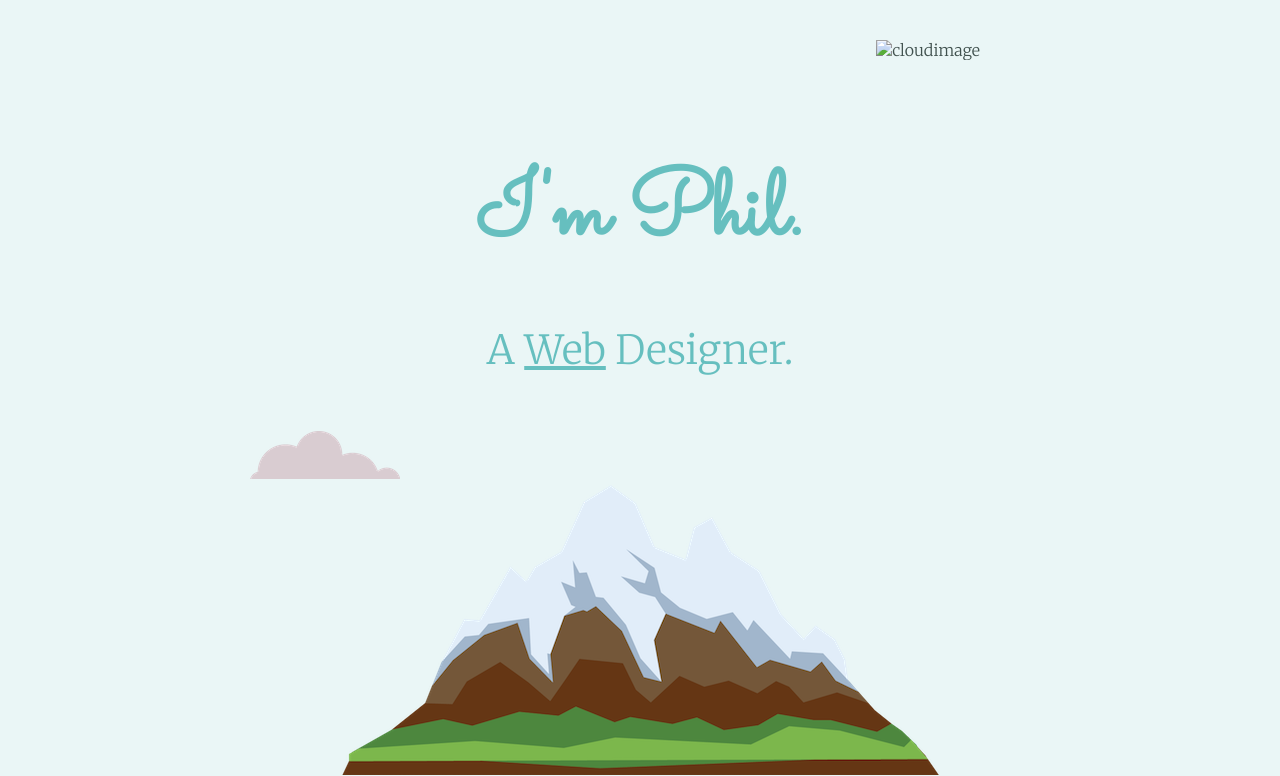
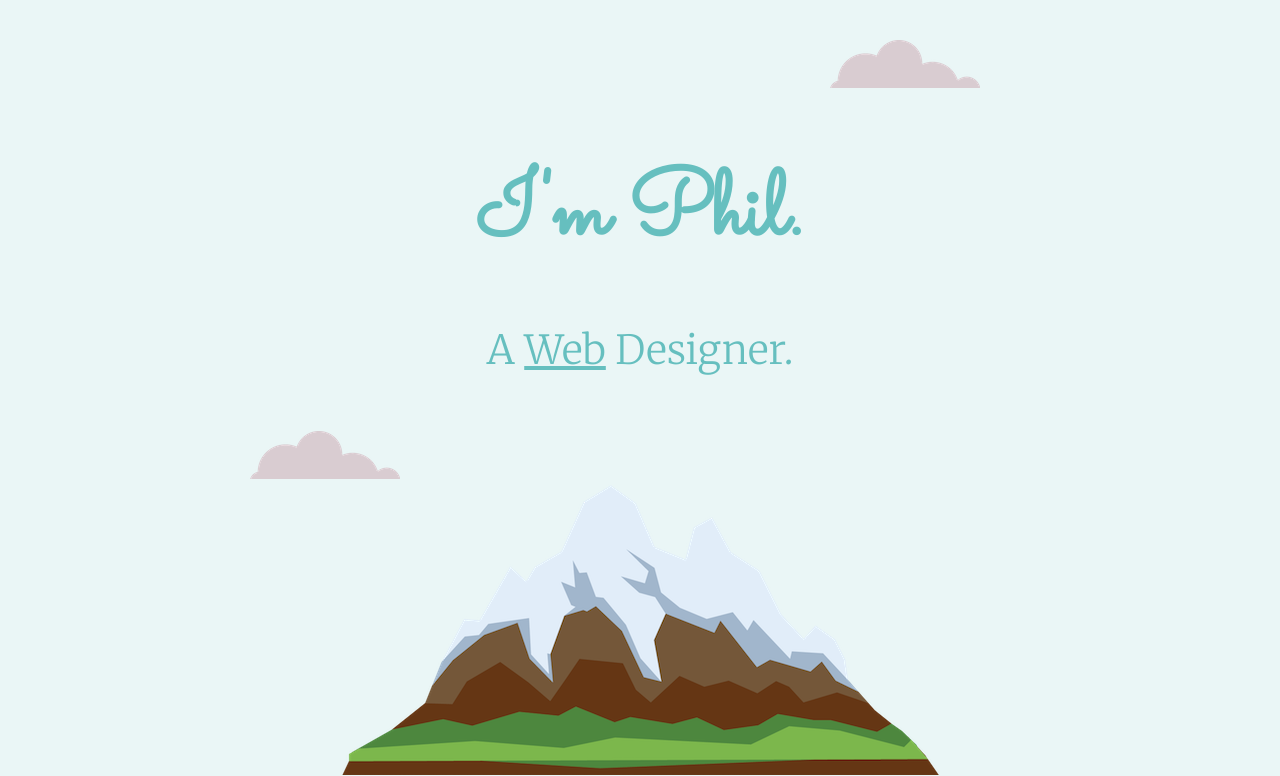
Before and after one commit to phileeep/webdevcv, a plain HTML site: page index.html in a window 1280 px wide. Shown: the top 776 px of the page. Drawn offline with Linux system fonts and the light colour scheme; grey boxes are pictures that could not be loaded.

Commit message:
Update index.html

```diff
--- a/index.html
+++ b/index.html
@@ -12,7 +12,7 @@
     </head>
     <body>
         <div class="topcontainer">
-            <img class="topcloud" src="/images/cloud.png" alt="cloudimage">
+            <img class="topcloud" src="cloud.png" alt="cloudimage">
             <h1>I'm Phil.</h1>
             <h2>A <span>Web</span> Designer.</h2>
             <img  class="bottomcloud" src="cloud.png" alt="cloudimage">
```
